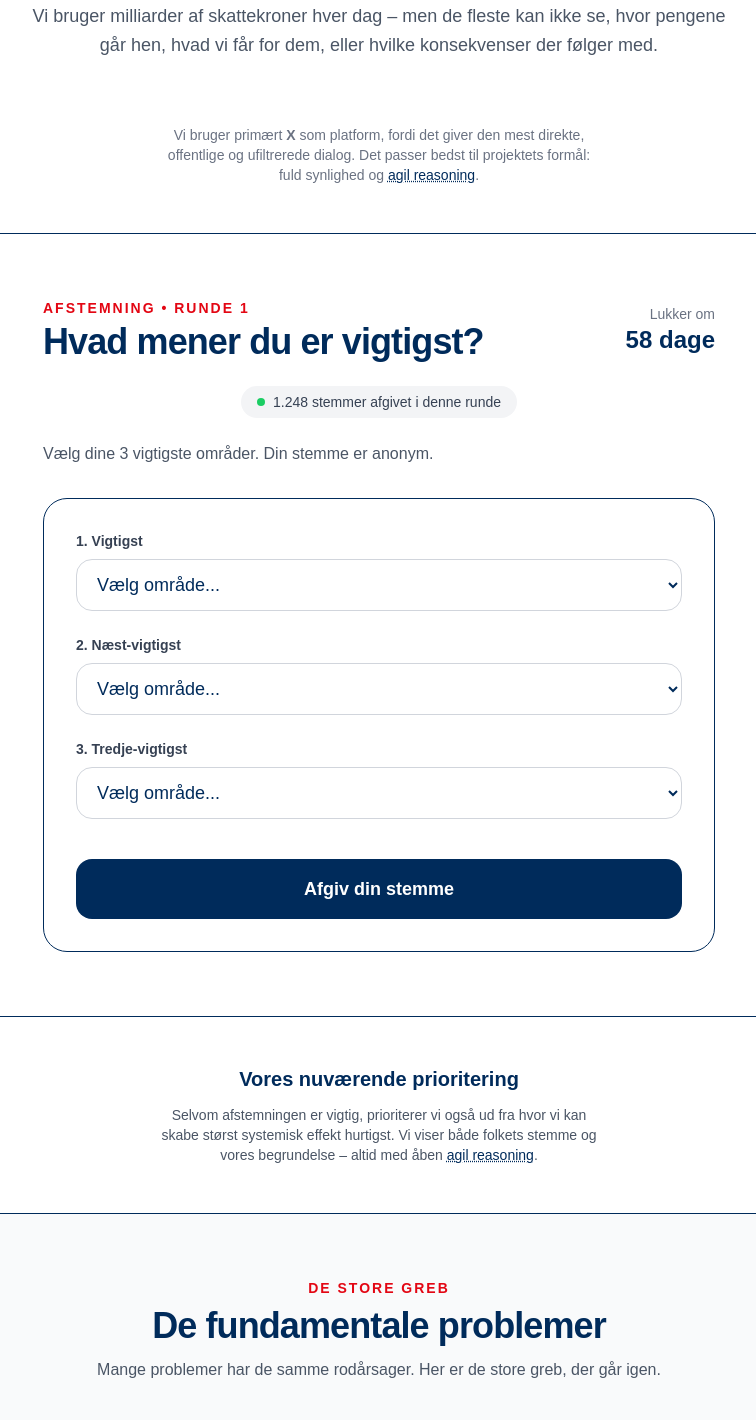
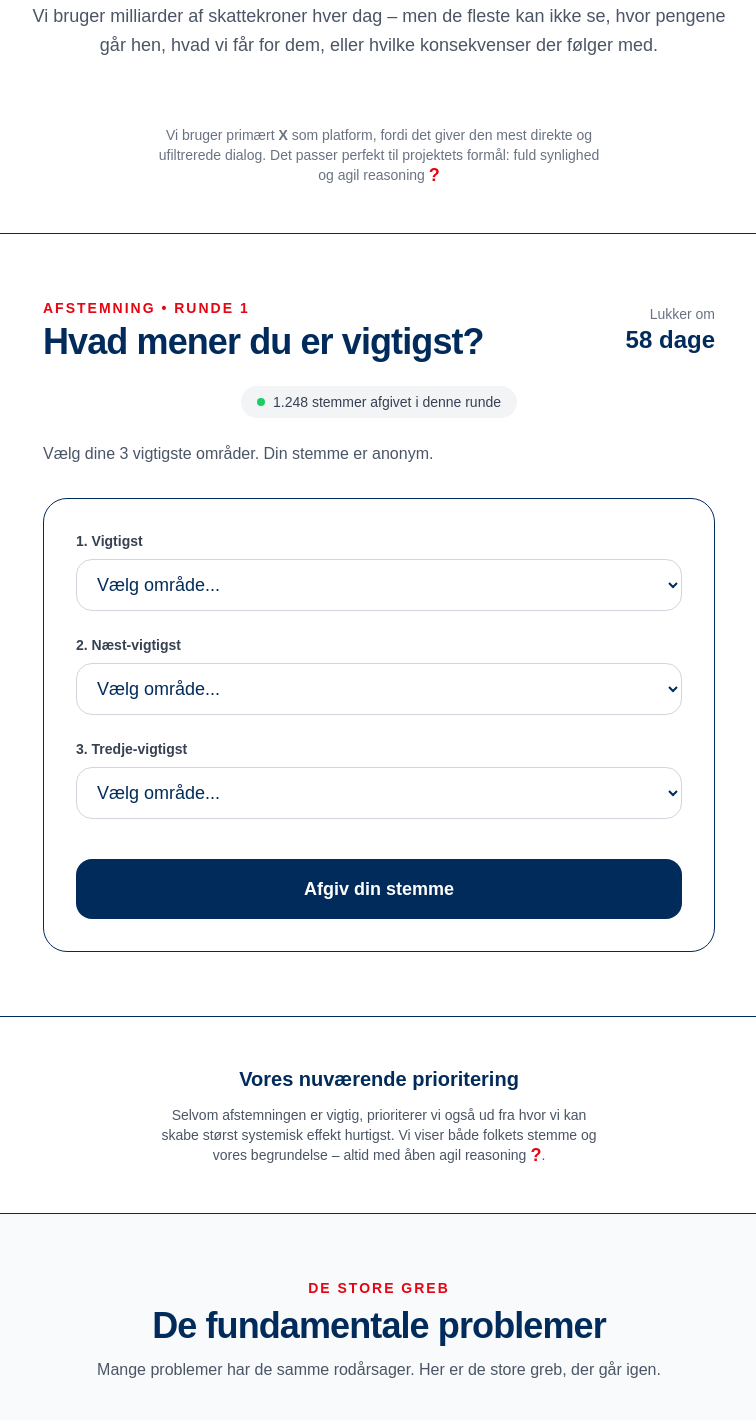
Before and after one commit to synlighed-nu/synlighed-nu-clean, a Next.js app: page / in a window 1280 px wide. Shown: the part 460-1880 px from the top of the page, without its empty margins (261-1017 px from the left). Built offline with nearby package versions, Linux system fonts and the light colour scheme.

Commit message:
Update page.tsx

```diff
--- a/app/page.tsx
+++ b/app/page.tsx
@@ -48,11 +48,17 @@ export default function SynlighedNu() {
       {/* HVORFOR X */}
       <div className="max-w-3xl mx-auto px-6 pb-12 text-center bg-white">
         <p className="text-sm text-gray-500 max-w-md mx-auto">
-          Vi bruger primært <strong>X</strong> som platform, fordi det giver den mest direkte, offentlige og ufiltrerede dialog.
-          Det passer bedst til projektets formål: fuld synlighed og{' '}
-          <span onClick={() => showExplanation("Agil reasoning", "At tænke og handle hurtigt og fornuftigt. I stedet for at bruge måneder på at diskutere noget, tager vi beslutninger hurtigt – men altid med god begrundelse. Som en god håndværker, der løser problemer på stedet i stedet for at vente på en stor rapport.")} className="cursor-pointer text-[#002B5B] underline decoration-dotted hover:text-[#001f3d]">
+          Vi bruger primært <strong>X</strong> som platform, fordi det giver den mest direkte og ufiltrerede dialog.
+          Det passer perfekt til projektets formål: fuld synlighed og{' '}
+          <span className="inline-flex items-center gap-1">
             agil reasoning
-          </span>.
+            <span
+              onClick={() => showExplanation("Agil reasoning", "At tænke og handle hurtigt og fornuftigt. I stedet for at bruge måneder på at diskutere noget, tager vi beslutninger hurtigt – men altid med god begrundelse. Som en god håndværker, der løser problemer på stedet i stedet for at vente på en stor rapport.")}
+              className="cursor-pointer text-[#E30613] font-bold text-lg leading-none hover:text-red-600"
+            >
+              ?
+            </span>
+          </span>
         </p>
       </div>
 
@@ -137,7 +143,15 @@ export default function SynlighedNu() {
         <p className="text-gray-600 text-sm max-w-md mx-auto">
           Selvom afstemningen er vigtig, prioriterer vi også ud fra hvor vi kan skabe størst systemisk effekt hurtigst.
           Vi viser både folkets stemme og vores begrundelse – altid med åben{' '}
-          <span onClick={() => showExplanation("Agil reasoning", "At tænke og handle hurtigt og fornuftigt...")} className="cursor-pointer text-[#002B5B] underline decoration-dotted">agil reasoning</span>.
+          <span className="inline-flex items-center gap-1">
+            agil reasoning
+            <span
+              onClick={() => showExplanation("Agil reasoning", "At tænke og handle hurtigt og fornuftigt. I stedet for at bruge måneder på at diskutere noget, tager vi beslutninger hurtigt – men altid med god begrundelse.")}
+              className="cursor-pointer text-[#E30613] font-bold text-lg leading-none hover:text-red-600"
+            >
+              ?
+            </span>
+          </span>.
         </p>
       </div>
 
@@ -223,7 +237,7 @@ export default function SynlighedNu() {
         Synlighed.nu — Hurtigere. Bedre. Billigere.<br />
         Initiativ til agil reasoning og fuld offentlig synlighed i Danmark.
         <div className="mt-4 text-[10px] text-gray-400">
-          Version: 22. maj 2025 – v2.1 (med ?-forklaringer)
+          Version: 22. maj 2025 – v2.2 (med synlige ?-ikoner)
         </div>
       </footer>
 
```
